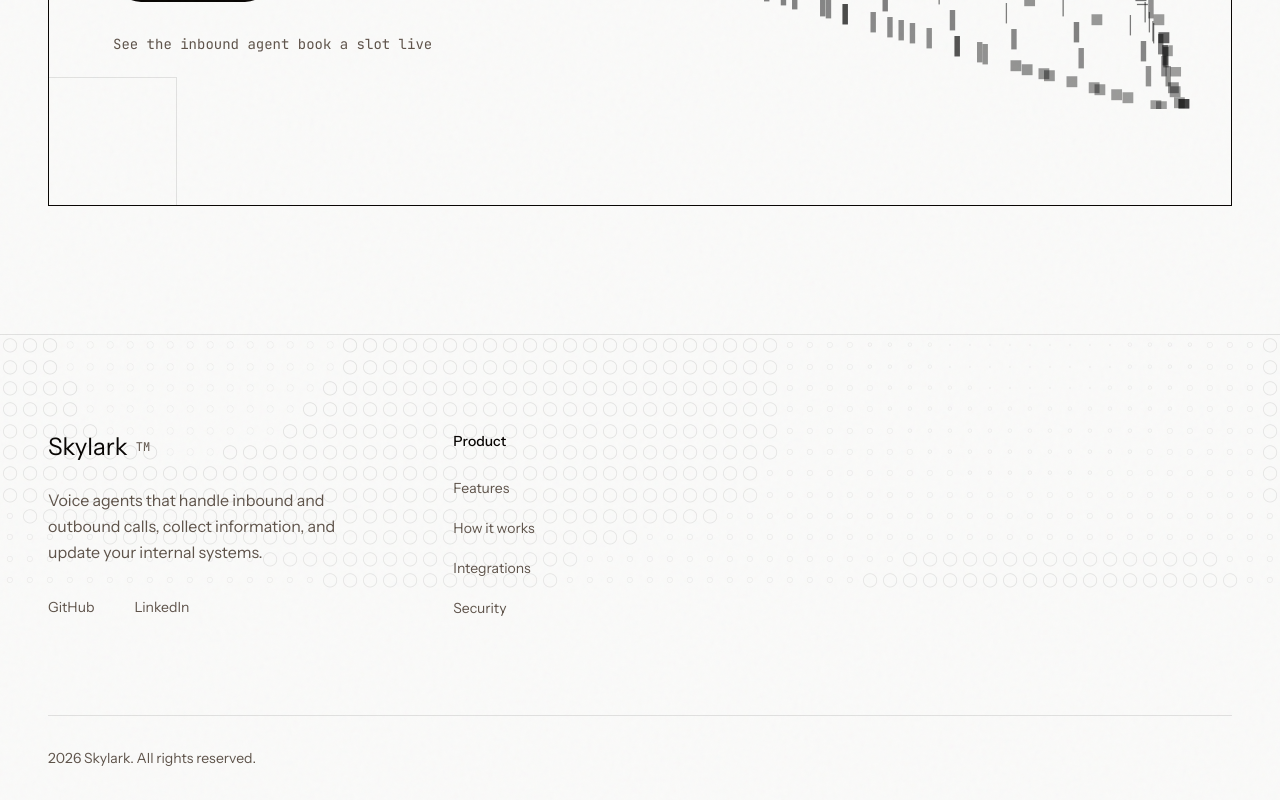
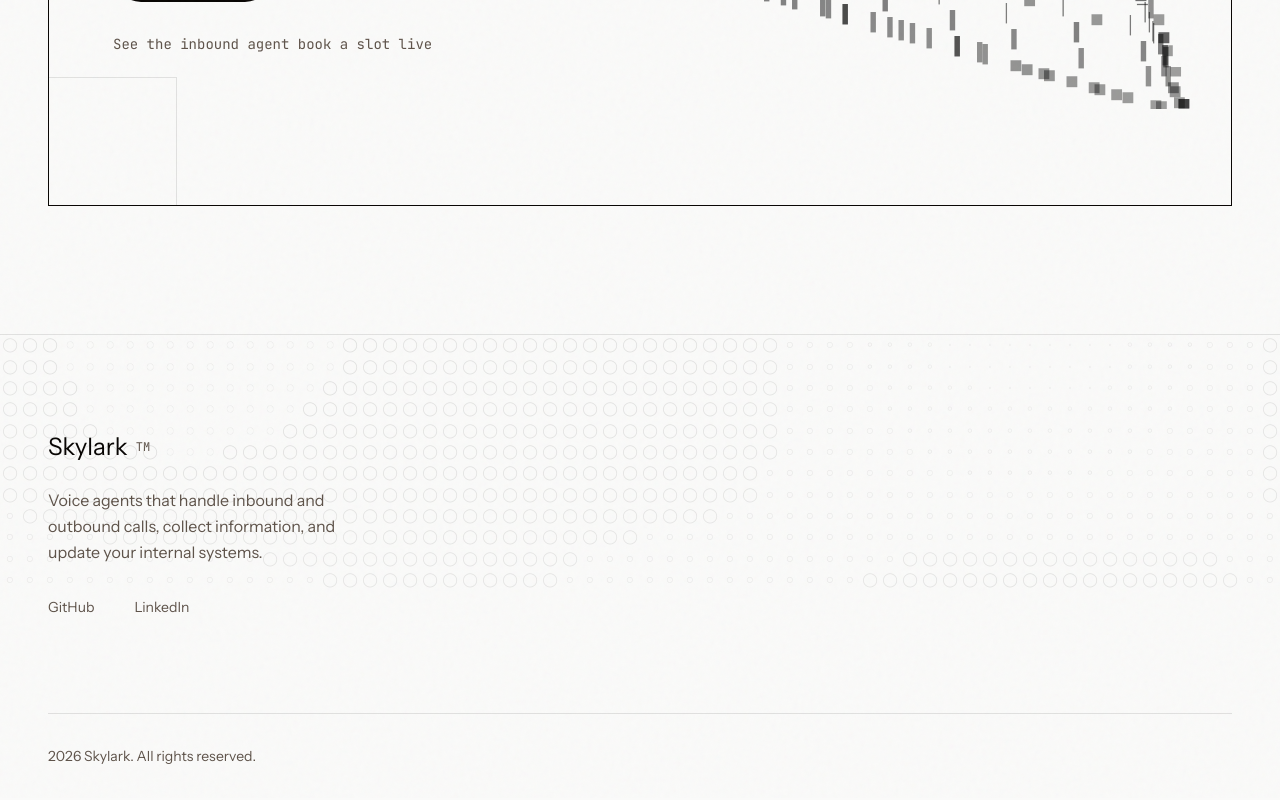
Before and after one commit to sharathkum05/Skylark, a Next.js app: page / in a window 1280 px wide. Shown: the part 7045-7845 px from the top of the page. Built offline with nearby package versions, Linux system fonts and the light colour scheme.

Commit message:
Remove Product links column from landing footer.
Drop the unused Features, How it works, Integrations, and Security footer nav so the footer only shows brand and social links.

```diff
--- a/components/landing/footer-section.tsx
+++ b/components/landing/footer-section.tsx
@@ -2,15 +2,6 @@
 
 import { ArrowUpRight } from "lucide-react";
 import { AnimatedWave } from "./animated-wave";
-
-const footerLinks = {
-  Product: [
-    { name: "Features", href: "#features" },
-    { name: "How it works", href: "#how-it-works" },
-    { name: "Integrations", href: "#integrations" },
-    { name: "Security", href: "#security" },
-  ],
-};
 
 const socialLinks = [
   { name: "GitHub", href: "https://github.com/sharathkum05" },
@@ -28,9 +19,9 @@ export function FooterSection() {
       <div className="relative z-10 max-w-[1400px] mx-auto px-6 lg:px-12">
         {/* Main Footer */}
         <div className="py-16 lg:py-24">
-          <div className="grid grid-cols-2 md:grid-cols-6 gap-12 lg:gap-8">
+          <div className="grid gap-12 lg:gap-8">
             {/* Brand Column */}
-            <div className="col-span-2">
+            <div>
               <a href="#" className="inline-flex items-center gap-2 mb-6">
                 <span className="text-2xl font-display">Skylark</span>
                 <span className="text-xs text-muted-foreground font-mono">TM</span>
@@ -55,30 +46,6 @@ export function FooterSection() {
                 ))}
               </div>
             </div>
-
-            {/* Link Columns */}
-            {Object.entries(footerLinks).map(([title, links]) => (
-              <div key={title}>
-                <h3 className="text-sm font-medium mb-6">{title}</h3>
-                <ul className="space-y-4">
-                  {links.map((link) => (
-                    <li key={link.name}>
-                      <a
-                        href={link.href}
-                        className="text-sm text-muted-foreground hover:text-foreground transition-colors inline-flex items-center gap-2"
-                      >
-                        {link.name}
-                        {"badge" in link && link.badge && (
-                          <span className="text-xs px-2 py-0.5 bg-foreground text-background rounded-full">
-                            {link.badge}
-                          </span>
-                        )}
-                      </a>
-                    </li>
-                  ))}
-                </ul>
-              </div>
-            ))}
           </div>
         </div>
 
```
